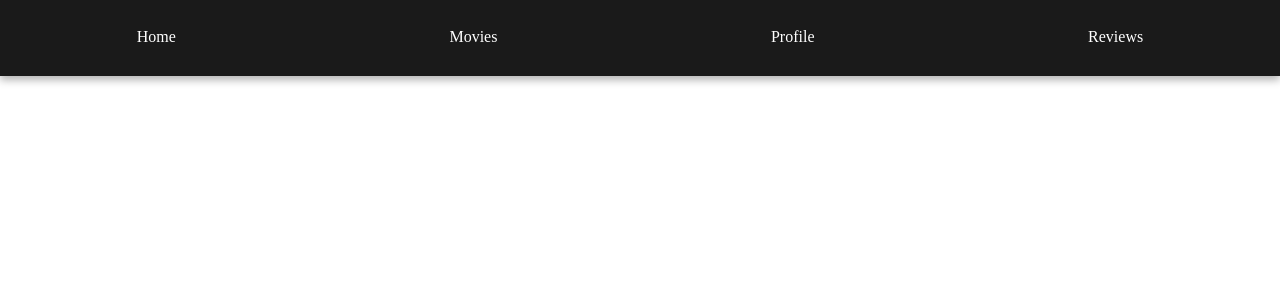
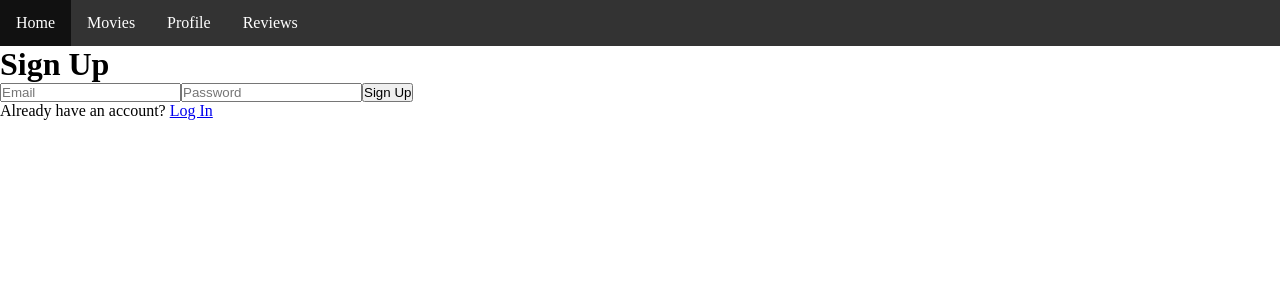
Before and after one commit to bmaitho/movie-app, a React (Create React App) app: page /signup in a window 1280 px wide. Shown: the top 300 px of the page. Built offline with nearby package versions, Linux system fonts and the light colour scheme; no server answers; sample sign-in values are in the browser's storage.

Commit message:
Successful log in and Sign up pages

```diff
--- a/package.json
+++ b/package.json
@@ -9,6 +9,7 @@
     "firebase": "^10.12.3",
     "react": "^18.3.1",
     "react-dom": "^18.3.1",
+    "react-firebase-hooks": "^5.1.1",
     "react-router-dom": "^6.24.1",
     "react-scripts": "5.0.1",
     "web-vitals": "^2.1.4"
--- a/src/App.js
+++ b/src/App.js
@@ -1,23 +1,36 @@
-import React from 'react';
-import { Route, Routes } from 'react-router-dom';
-import NavBar from './components/NavBar';
-import HomePage from './pages/HomePage';
-import MoviePage from './pages/MoviePage';
-import ProfilePage from './pages/ProfilePage';
-import ReviewPage from './pages/ReviewPage';
+// src/App.js
+import React from "react";
+import { Routes, Route, Navigate } from "react-router-dom";
+import { AuthProvider, useAuth } from "./context/AuthContext";
+import SignUp from "./components/SignUp";
+import Login from "./components/Login";
+import HomePage from "./pages/HomePage";
+import MoviePage from "./pages/MoviePage";
+import ProfilePage from "./pages/ProfilePage";
+import ReviewPage from "./pages/ReviewPage";
+import NavBar from "./components/NavBar";
 
-function App() {
-  return (
-    <div>
-      <NavBar />
-      <Routes>
-        <Route path="/" element={<HomePage />} />
-        <Route path="/movies" element={<MoviePage />} />
-        <Route path="/profile" element={<ProfilePage />} />
-        <Route path="/reviews" element={<ReviewPage />} />
-      </Routes>
-    </div>
-  );
-}
+const ProtectedRoute = ({ component: Component, ...rest }) => {
+    const { currentUser } = useAuth();
+
+    return currentUser ? <Component {...rest} /> : <Navigate to="/login" />;
+};
+
+const App = () => {
+    return (
+        <AuthProvider>
+            <NavBar />
+            <Routes>
+                <Route path="/signup" element={<SignUp />} />
+                <Route path="/login" element={<Login />} />
+                <Route path="/home" element={<ProtectedRoute component={HomePage} />} />
+                <Route path="/movie" element={<ProtectedRoute component={MoviePage} />} />
+                <Route path="/profile" element={<ProtectedRoute component={ProfilePage} />} />
+                <Route path="/review" element={<ProtectedRoute component={ReviewPage} />} />
+                <Route path="/" element={<ProtectedRoute component={HomePage} />} />
+            </Routes>
+        </AuthProvider>
+    );
+};
 
 export default App;
--- /dev/null
+++ b/src/components/Login.js
@@ -0,0 +1,47 @@
+// src/components/Login.js
+import React, { useState } from "react";
+import { signInWithEmailAndPassword } from "firebase/auth";
+import { auth } from "../firebaseConfig";
+import { Link, useNavigate } from "react-router-dom";
+
+const Login = () => {
+    const [email, setEmail] = useState("");
+    const [password, setPassword] = useState("");
+    const [error, setError] = useState("");
+    const navigate = useNavigate();
+
+    const handleLogin = async (e) => {
+        e.preventDefault();
+        try {
+            await signInWithEmailAndPassword(auth, email, password);
+            navigate("/home");
+        } catch (error) {
+            setError(error.message);
+        }
+    };
+
+    return (
+        <form onSubmit={handleLogin}>
+            <h1>Login</h1>
+            <input
+                type="email"
+                value={email}
+                onChange={(e) => setEmail(e.target.value)}
+                placeholder="Email"
+            />
+            <input
+                type="password"
+                value={password}
+                onChange={(e) => setPassword(e.target.value)}
+                placeholder="Password"
+            />
+            <button type="submit">Login</button>
+            {error && <p>{error}</p>}
+            <p>
+                Don't have an account? <Link to="/signup">Sign Up</Link>
+            </p>
+        </form>
+    );
+};
+
+export default Login;
--- a/src/components/NavBar.css
+++ b/src/components/NavBar.css
@@ -1,65 +1,27 @@
-/* Style for the navbar */
-.navbar {
-  background-color: #1a1a1a; /* Darker background color */
+/* src/components/NavBar.css */
+nav {
+  background-color: #333;
   overflow: hidden;
-  width: 100%;
-  position: fixed;
-  top: 0;
-  left: 0;
-  z-index: 1000;
-  box-shadow: 0 4px 8px rgba(0, 0, 0, 0.3); /* Adds a shadow for depth */
 }
 
-/* Style for the navbar list */
-.navbar-list {
+nav ul {
   list-style-type: none;
   margin: 0;
   padding: 0;
-  display: flex;
-  justify-content: space-around; /* or use space-between, space-evenly based on your preference */
 }
 
-/* Style for navbar items */
-.navbar-item {
-  padding: 14px 20px;
+nav ul li {
+  float: left;
 }
 
-/* Style for navbar links */
-.navbar-link {
+nav ul li a {
+  display: block;
   color: white;
   text-align: center;
-  padding: 14px 20px;
+  padding: 14px 16px;
   text-decoration: none;
-  display: block;
-  transition: color 0.3s ease, background-color 0.3s ease, box-shadow 0.3s ease;
-  position: relative;
 }
 
-/* Hover effect for navbar links */
-.navbar-link:hover {
-  background-color: #575757; /* Slightly lighter background on hover */
-  color: #ffffff; /* Text color on hover */
-  box-shadow: 0 0 10px #ffffff; /* Glowing effect */
+nav ul li a:hover {
+  background-color: #111;
 }
-
-/* Adding an underline effect */
-.navbar-link::after {
-  content: '';
-  display: block;
-  width: 0;
-  height: 2px;
-  background: white;
-  transition: width 0.3s;
-}
-
-/* Underline expansion on hover */
-.navbar-link:hover::after {
-  width: 100%;
-  transition: width 0.3s;
-}
-
-/* Additional style for active page link */
-.navbar-link.active {
-  color: #ffcc00; /* Gold color for active link */
-  box-shadow: 0 0 10px #ffcc00; /* Glowing effect for active link */
-}
--- a/src/components/NavBar.js
+++ b/src/components/NavBar.js
@@ -1,26 +1,24 @@
-import React from 'react';
-import { Link } from 'react-router-dom';
-import './NavBar.css'; // Import the CSS file
+// src/components/NavBar.js
+import React from "react";
+import { Link } from "react-router-dom";
+import { useAuth } from "../context/AuthContext";
+import './NavBar.css';
 
-function NavBar() {
-  return (
-    <nav className="navbar">
-      <ul className="navbar-list">
-        <li className="navbar-item">
-          <Link to="/" className="navbar-link">Home</Link>
-        </li>
-        <li className="navbar-item">
-          <Link to="/movies" className="navbar-link">Movies</Link>
-        </li>
-        <li className="navbar-item">
-          <Link to="/profile" className="navbar-link">Profile</Link>
-        </li>
-        <li className="navbar-item">
-          <Link to="/reviews" className="navbar-link">Reviews</Link>
-        </li>
-      </ul>
-    </nav>
-  );
-}
+const NavBar = () => {
+    const { currentUser } = useAuth();
+
+    if (!currentUser) return null;
+
+    return (
+        <nav>
+            <ul>
+                <li><Link to="/home">Home</Link></li>
+                <li><Link to="/movie">Movies</Link></li>
+                <li><Link to="/profile">Profile</Link></li>
+                <li><Link to="/review">Reviews</Link></li>
+            </ul>
+        </nav>
+    );
+};
 
 export default NavBar;
--- /dev/null
+++ b/src/components/SignUp.js
@@ -0,0 +1,47 @@
+// src/components/SignUp.js
+import React, { useState } from "react";
+import { createUserWithEmailAndPassword } from "firebase/auth";
+import { auth } from "../firebaseConfig";
+import { Link, useNavigate } from "react-router-dom";
+
+const SignUp = () => {
+    const [email, setEmail] = useState("");
+    const [password, setPassword] = useState("");
+    const [error, setError] = useState("");
+    const navigate = useNavigate();
+
+    const handleSignUp = async (e) => {
+        e.preventDefault();
+        try {
+            await createUserWithEmailAndPassword(auth, email, password);
+            navigate("/home");
+        } catch (error) {
+            setError(error.message);
+        }
+    };
+
+    return (
+        <form onSubmit={handleSignUp}>
+            <h1>Sign Up</h1>
+            <input
+                type="email"
+                value={email}
+                onChange={(e) => setEmail(e.target.value)}
+                placeholder="Email"
+            />
+            <input
+                type="password"
+                value={password}
+                onChange={(e) => setPassword(e.target.value)}
+                placeholder="Password"
+            />
+            <button type="submit">Sign Up</button>
+            {error && <p>{error}</p>}
+            <p>
+                Already have an account? <Link to="/login">Log In</Link>
+            </p>
+        </form>
+    );
+};
+
+export default SignUp;
--- /dev/null
+++ b/src/context/AuthContext.js
@@ -0,0 +1,32 @@
+// src/context/AuthContext.js
+import React, { createContext, useContext, useEffect, useState } from 'react';
+import { onAuthStateChanged, signOut } from 'firebase/auth';
+import { auth } from '../firebaseConfig';
+
+const AuthContext = createContext();
+
+export const useAuth = () => useContext(AuthContext);
+
+export const AuthProvider = ({ children }) => {
+    const [currentUser, setCurrentUser] = useState(null);
+    const [loading, setLoading] = useState(true);
+
+    useEffect(() => {
+        const unsubscribe = onAuthStateChanged(auth, (user) => {
+            setCurrentUser(user);
+            setLoading(false);
+        });
+
+        return unsubscribe;
+    }, []);
+
+    const logout = () => {
+        return signOut(auth);
+    };
+
+    return (
+        <AuthContext.Provider value={{ currentUser, logout }}>
+            {!loading && children}
+        </AuthContext.Provider>
+    );
+};
--- /dev/null
+++ b/src/firebaseConfig.js
@@ -0,0 +1,22 @@
+// Import the functions you need from the SDKs you need
+import { initializeApp } from "firebase/app";
+import { getAuth } from "firebase/auth";
+// TODO: Add SDKs for Firebase products that you want to use
+// https://firebase.google.com/docs/web/setup#available-libraries
+
+// Your web app's Firebase configuration
+// For Firebase JS SDK v7.20.0 and later, measurementId is optional
+const firebaseConfig = {
+  apiKey: "AIzaSyDmAjH4eO8C9ZKl1o8Tt73-5yi9ZYtIgs4",
+  authDomain: "mtandao-dfdb3.firebaseapp.com",
+  projectId: "mtandao-dfdb3",
+  storageBucket: "mtandao-dfdb3.appspot.com",
+  messagingSenderId: "771367078473",
+  appId: "1:771367078473:web:368a7da2741765efb88d98",
+  measurementId: "G-ZXD27WX65G"
+};
+
+// Initialize Firebase
+const app = initializeApp(firebaseConfig);
+const auth = getAuth(app);
+export { auth };
--- a/src/index.js
+++ b/src/index.js
@@ -1,11 +1,14 @@
+// src/index.js
 import React from 'react';
-import ReactDOM from 'react-dom';
+import { createRoot } from 'react-dom/client';
 import { BrowserRouter } from 'react-router-dom';
 import App from './App';
 
-ReactDOM.render(
+const container = document.getElementById('root');
+const root = createRoot(container);
+
+root.render(
   <BrowserRouter>
     <App />
-  </BrowserRouter>,
-  document.getElementById('root')
+  </BrowserRouter>
 );
```
Also changed, not shown: src/components/ProtectedRoute.js (added, +17 -0 lines), src/firebase.js (added, +18 -0 lines), src/pages/ProfilePage.js (+21 -22 lines), 6 other files (tests, documents, lock files or other folders).
